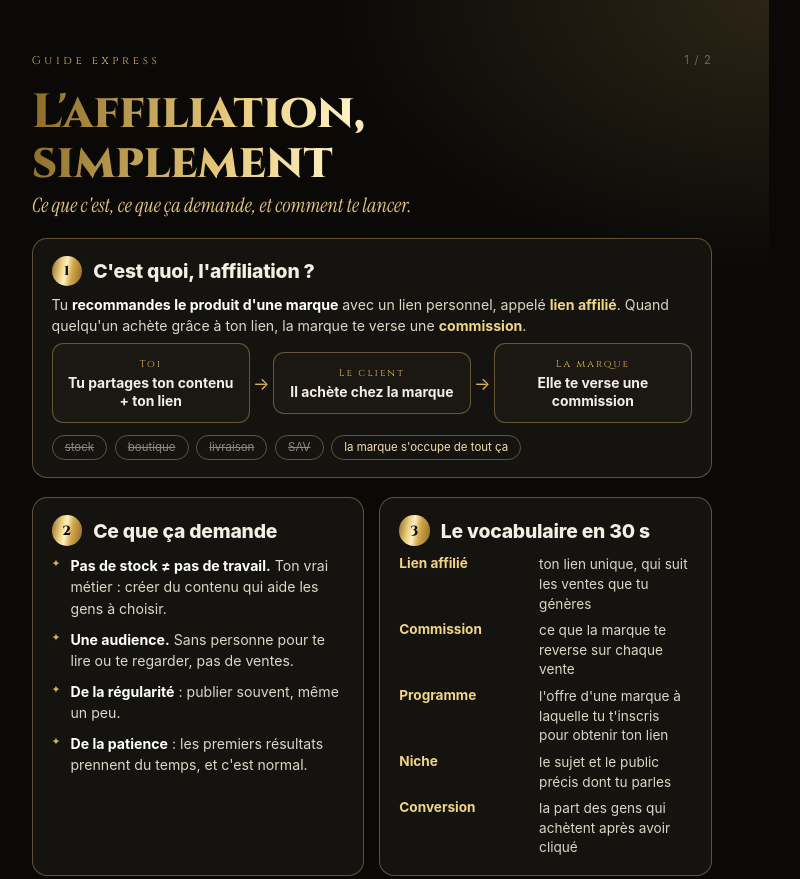
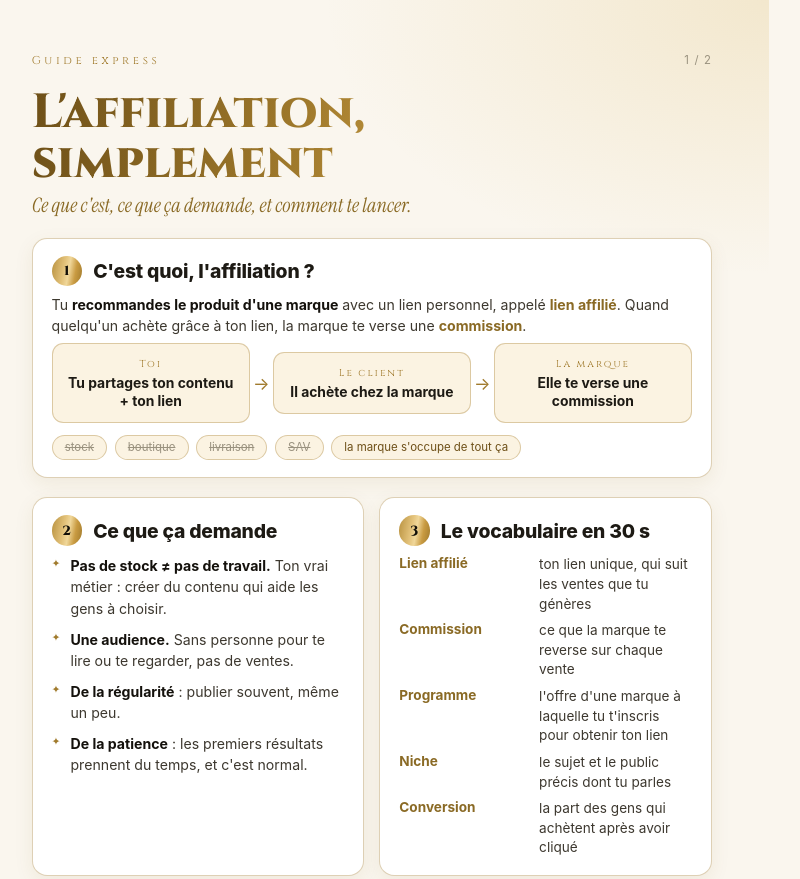
Before and after one commit to vedovaremy-bot/video-faceless, a plain HTML site: page heritage/guide/guide_affiliation.html in a window 1280 px wide. Shown: the top 879 px of the page, without its empty margins (25-825 px from the left). Drawn offline with Linux system fonts and the light colour scheme.

Commit message:
Guide: switch to a light ivory & gold theme
Co-Authored-By: Claude Opus 5.5 <noreply@anthropic.com>
Claude-Session: https://claude.ai/code/session_01F4oHvPSNVku5tSPAr81i5k

```diff
--- a/heritage/guide/guide_affiliation.html
+++ b/heritage/guide/guide_affiliation.html
@@ -7,49 +7,50 @@
   @font-face { font-family: "Cinzel"; font-weight: 400 900; src: url(../fonts/Cinzel.woff2) format("woff2"); }
   @font-face { font-family: "Instrument Serif"; font-style: italic; src: url(../fonts/InstrumentSerif-Italic.woff2) format("woff2"); }
   @page { size: A4; margin: 0; }
-  :root { --bg: #0a0908; --panel: #15130f; --line: rgba(233,204,127,.35); --ink: #f4efe4; --muted: #a9a090; --gold: #d9b45a; --bad: #e8866a;
-    --gold-grad: linear-gradient(100deg, #8a6a25 0%, #e9cc7f 30%, #fff1c4 46%, #d4a94c 64%, #8a6a25 100%); }
+  :root { --bg: #faf6ee; --panel: #ffffff; --line: rgba(160,120,45,.35); --ink: #1d1a14; --muted: #6b6457; --gold: #a07a2c; --bad: #c4553a;
+    --gold-grad: linear-gradient(100deg, #b8913f 0%, #e3c27a 40%, #f0d79a 55%, #c99b42 75%, #a07a2c 100%);
+    --gold-text: linear-gradient(100deg, #6e5018 0%, #a07a2c 40%, #c69a42 60%, #7a5a1c 100%); }
   * { box-sizing: border-box; margin: 0; padding: 0; }
   html, body { background: var(--bg); color: var(--ink); font-family: "Inter", system-ui, sans-serif; -webkit-print-color-adjust: exact; print-color-adjust: exact; }
   .page { width: 210mm; height: 297mm; padding: 14mm 15mm 12mm; position: relative; overflow: hidden; page-break-after: always; display: flex; flex-direction: column; gap: 5.2mm;
-    background: radial-gradient(80% 35% at 100% 0%, rgba(217,180,90,.16), transparent 70%), radial-gradient(70% 30% at 0% 100%, rgba(217,180,90,.1), transparent 70%), var(--bg); }
+    background: radial-gradient(80% 35% at 100% 0%, rgba(217,180,90,.22), transparent 70%), radial-gradient(70% 30% at 0% 100%, rgba(217,180,90,.14), transparent 70%), var(--bg); }
   .page:last-child { page-break-after: auto; }
   .kicker { font-family: "Cinzel", serif; color: var(--gold); letter-spacing: .32em; font-size: 8.5pt; display: flex; justify-content: space-between; }
-  .kicker span:last-child { color: #6f685b; letter-spacing: .1em; font-family: "Inter", sans-serif; }
-  h1 { font-family: "Cinzel", serif; font-weight: 800; font-size: 36pt; line-height: 1.05; background: var(--gold-grad); -webkit-background-clip: text; background-clip: text; color: transparent; }
-  .sub { font-family: "Instrument Serif", serif; font-style: italic; font-size: 15pt; color: #e2c67d; margin-top: 1mm; }
+  .kicker span:last-child { color: #9a927f; letter-spacing: .1em; font-family: "Inter", sans-serif; }
+  h1 { font-family: "Cinzel", serif; font-weight: 800; font-size: 36pt; line-height: 1.05; background: var(--gold-text); -webkit-background-clip: text; background-clip: text; color: transparent; }
+  .sub { font-family: "Instrument Serif", serif; font-style: italic; font-size: 15pt; color: #8a6a25; margin-top: 1mm; }
   h2 { display: flex; align-items: center; gap: 3mm; font-size: 14.5pt; font-weight: 800; letter-spacing: -0.01em; }
   h2 .n { width: 8mm; height: 8mm; border-radius: 50%; background: var(--gold-grad); color: #120f08; font-family: "Cinzel", serif; font-size: 10pt; display: flex; align-items: center; justify-content: center; flex: 0 0 8mm; }
-  p, li { font-size: 10.6pt; line-height: 1.5; color: #ddd5c6; }
-  b { color: #fff; } .g { color: #f0d488; font-weight: 700; }
-  .box { background: var(--panel); border: 1px solid var(--line); border-radius: 4mm; padding: 4.5mm 5mm; }
+  p, li { font-size: 10.6pt; line-height: 1.5; color: #3d382f; }
+  b { color: #14110c; } .g { color: #8a6a25; font-weight: 700; }
+  .box { box-shadow: 0 1.5mm 5mm rgba(120,90,30,.08); background: var(--panel); border: 1px solid var(--line); border-radius: 4mm; padding: 4.5mm 5mm; }
   .flow { display: grid; grid-template-columns: 1fr 6mm 1fr 6mm 1fr; align-items: center; margin-top: 2mm; }
-  .flow .step { background: #1b1813; border: 1px solid var(--line); border-radius: 3mm; padding: 3.2mm; text-align: center; }
+  .flow .step { background: #fbf3e2; border: 1px solid var(--line); border-radius: 3mm; padding: 3.2mm; text-align: center; }
   .flow .step .k { font-family: "Cinzel", serif; color: var(--gold); font-size: 7.5pt; letter-spacing: .2em; }
   .flow .step .t { font-size: 10.4pt; font-weight: 700; margin-top: 1mm; line-height: 1.3; }
   .flow .arr { text-align: center; color: var(--gold); font-size: 13pt; }
   .tags { display: flex; flex-wrap: wrap; gap: 2mm; margin-top: 3mm; }
-  .tag { border: 1px solid var(--line); border-radius: 99px; padding: 1.2mm 3.2mm; font-size: 8.6pt; color: #f1dfae; }
-  .tag s { color: #8d877b; }
+  .tag { border: 1px solid var(--line); border-radius: 99px; padding: 1.2mm 3.2mm; font-size: 8.6pt; color: #6e5018; background: #fbf3e2; }
+  .tag s { color: #9a927f; }
   .two { display: grid; grid-template-columns: 1fr 1fr; gap: 4mm; }
   ul { list-style: none; display: grid; gap: 2.6mm; }
   ul li { padding-left: 5mm; position: relative; }
   ul li::before { content: "✦"; position: absolute; left: 0; color: var(--gold); font-size: 8pt; top: .3mm; }
   ul.bad li::before { content: "✗"; color: var(--bad); font-weight: 800; font-size: 9pt; }
   dl { display: grid; grid-template-columns: 34mm 1fr; gap: 1.8mm 3mm; }
-  dt { font-weight: 700; color: #f0d488; font-size: 10.2pt; } dd { font-size: 10.2pt; color: #ddd5c6; line-height: 1.45; }
+  dt { font-weight: 700; color: #8a6a25; font-size: 10.2pt; } dd { font-size: 10.2pt; color: #3d382f; line-height: 1.45; }
   .steps { display: grid; gap: 4mm; }
   .st { display: grid; grid-template-columns: 9mm 1fr; gap: 3mm; align-items: start; }
   .st .n { width: 9mm; height: 9mm; border-radius: 2.5mm; border: 1px solid var(--gold); color: var(--gold); font-family: "Cinzel", serif; font-weight: 800; font-size: 11pt; display: flex; align-items: center; justify-content: center; }
   .st .t { font-size: 11.6pt; font-weight: 750; } .st p { margin-top: .5mm; }
   .check { display: grid; grid-template-columns: 1fr 1fr; gap: 3.4mm 6mm; }
-  .check div { font-size: 10.6pt; display: flex; gap: 2.5mm; align-items: center; color: #ddd5c6; }
+  .check div { font-size: 10.6pt; display: flex; gap: 2.5mm; align-items: center; color: #3d382f; }
   .check i { width: 4.4mm; height: 4.4mm; border: 1.4px solid var(--gold); border-radius: 1mm; flex: 0 0 4.4mm; }
-  .cta { margin-top: auto; border-radius: 5mm; padding: 6mm 7mm; background: linear-gradient(160deg, #241e12, #110f0b 70%); border: 1.5px solid rgba(233,204,127,.7); box-shadow: 0 0 12mm rgba(217,180,90,.18); }
-  .cta .h { font-family: "Cinzel", serif; font-weight: 800; font-size: 17pt; background: var(--gold-grad); -webkit-background-clip: text; background-clip: text; color: transparent; }
-  .cta p { font-size: 11.6pt; margin-top: 2mm; color: #f1e7cf; }
+  .cta { margin-top: auto; border-radius: 5mm; padding: 6mm 7mm; background: linear-gradient(160deg, #fdf3dc, #f6e6c2 80%); border: 1.5px solid rgba(160,120,45,.6); box-shadow: 0 2mm 8mm rgba(160,120,45,.18); }
+  .cta .h { font-family: "Cinzel", serif; font-weight: 800; font-size: 17pt; background: var(--gold-text); -webkit-background-clip: text; background-clip: text; color: transparent; }
+  .cta p { font-size: 11.6pt; margin-top: 2mm; color: #2c271f; }
   .cta .go { display: inline-block; margin-top: 3mm; padding: 2.4mm 6mm; border-radius: 99px; background: var(--gold-grad); color: #120f08; font-weight: 800; font-size: 11pt; }
-  .legal { font-size: 7.4pt; color: #7d776b; line-height: 1.4; }
+  .legal { font-size: 7.4pt; color: #8d8577; line-height: 1.4; }
 </style>
 </head>
 <body>
@@ -96,7 +97,7 @@
   </div>
 
   <div class="box" style="display:flex;gap:4mm;align-items:center">
-    <div style="font-family:'Cinzel',serif;font-weight:800;font-size:22pt;background:var(--gold-grad);-webkit-background-clip:text;background-clip:text;color:transparent">!</div>
+    <div style="font-family:'Cinzel',serif;font-weight:800;font-size:22pt;background:var(--gold-text);-webkit-background-clip:text;background-clip:text;color:transparent">!</div>
     <p><b>À retenir :</b> l'affiliation est un vrai business, pas un bouton magique. Ceux qui avancent apportent de la valeur, recommandent des produits qu'ils connaissent, et tiennent dans la durée.</p>
   </div>
 
```
Also changed, not shown: 1 other file.
